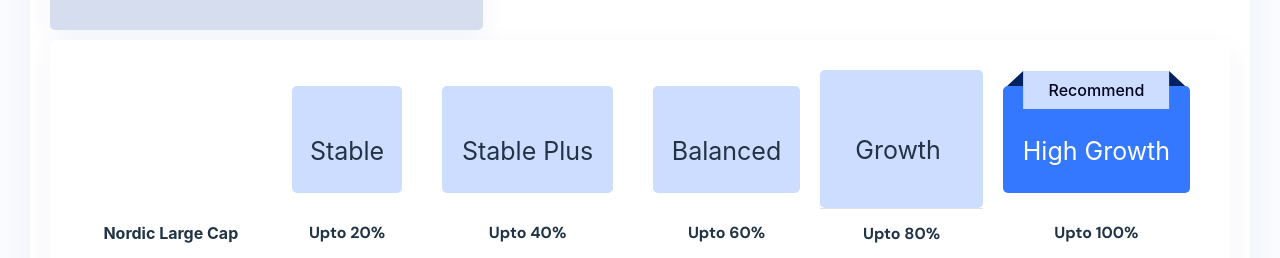
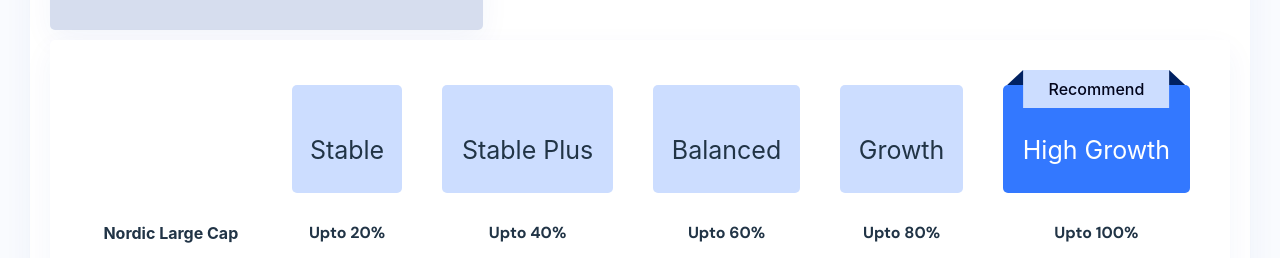
Before and after one commit to vishnumohandas11/retail-Investors, a React (Create React App) app: page /questions in a window 1280 px wide. Both pictures are taken after a click on the button "Submit". Shown: the part 452-710 px from the top of the page. Built offline with nearby package versions, Linux system fonts and the light colour scheme.

Commit message:
fix: ui fix

```diff
--- a/src/components/Questionaire/GoalRecommed.tsx
+++ b/src/components/Questionaire/GoalRecommed.tsx
@@ -141,8 +141,8 @@ export function GoalRecommed({customerValue, recommendation}: IGoalRecommedProps
                                   <span className="type">Recommend</span>}
                               </div>
                             </th>
-                            <th className={`prc-box ${recommendation.theme === "Growth" ? "active": ""}`}>
-                              <div className="prc-box">
+                            <th className="text-center prc-wrap">
+                              <div className={`prc-box ${recommendation.theme === "Growth" ? "active": ""}`}>
                                 <div className="h3 pt-4"><small>Growth</small>
                                 </div>
                                 {recommendation.theme === "Growth" &&
@@ -320,6 +320,6 @@ export function GoalRecommed({customerValue, recommendation}: IGoalRecommedProps
 
     </div>)
     :
-    <Playgrond goBack={()=>setIsCompare(false)}/>
+    <Playgrond goBack={()=>setIsCompare(false)} isGoBackEnabled/>
   );
 }
--- a/src/components/common/Sidebar.tsx
+++ b/src/components/common/Sidebar.tsx
@@ -113,7 +113,7 @@ export function Sidebar(props: ISidebarProps) {
                                     </i><span className="ml-2">User Profile</span>
                                 </a>
                             </li>
-                            <li className=" sidebar-layout">
+                            {/* <li className=" sidebar-layout">
                                 <a href="#" className="svg-icon" onClick={(event) => onUserMenuClick("faq")}>
                                     <i className="">
                                         <svg xmlns="http://www.w3.org/2000/svg" width="18" fill="none" viewBox="0 0 24 24" stroke="currentColor">
@@ -121,7 +121,7 @@ export function Sidebar(props: ISidebarProps) {
                                         </svg>
                                     </i><span className="ml-2">Faq</span>
                                 </a>
-                            </li>
+                            </li> */}
 
                         </ul>
                     </nav>
--- a/src/components/playground/Playground.tsx
+++ b/src/components/playground/Playground.tsx
@@ -6,6 +6,7 @@ import { IUserProfileProps } from '../user/UserProfile';
 
 export interface IPlaygrondProps {
     goBack: ()=> void
+    isGoBackEnabled?: boolean
 }
 
 export function Playgrond(props: IPlaygrondProps) {
@@ -258,11 +259,14 @@ export function Playgrond(props: IPlaygrondProps) {
                                     <Chart options={chartData.options} series={chartData.series} type="bar" width={800} height={320} />
                                 </div>
                             </div>
-                            <div className="col-sm-12 col-lg-12 col-md-12">
+                            { props.isGoBackEnabled && <div className="col-sm-12 col-lg-12 col-md-12">
                                 <div className="d-flex justify-content-left mt-5">
-                                    <div className="btn btn-primary mt-3" onClick={()=>{props.goBack()}}>Go Back</div>
+                                    <div className="btn btn-primary mt-3" onClick={()=>{
+                                        props.goBack()
+                                        window.scroll(0,0)
+                                    }}>Go Back</div>
                                 </div>
-                            </div>
+                            </div>}
                         </div>
                     </div>
                 </div>
```
